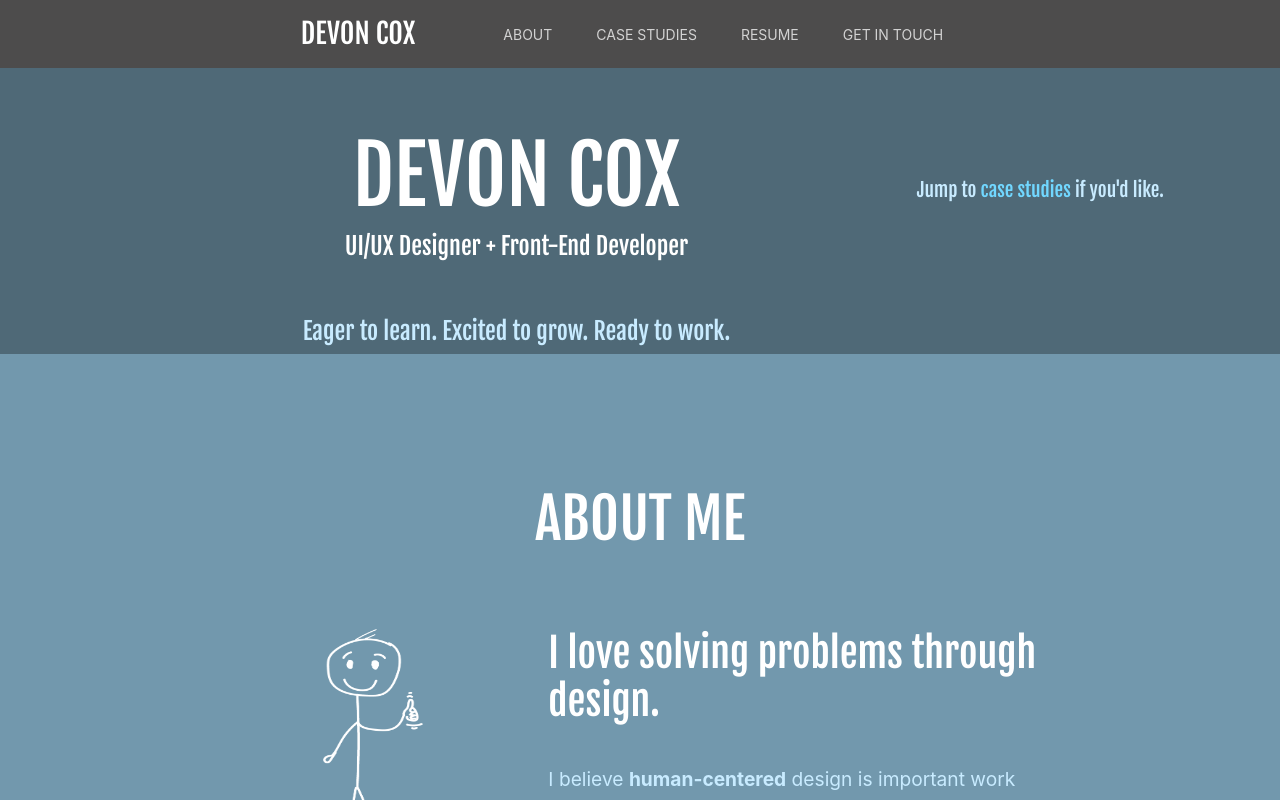
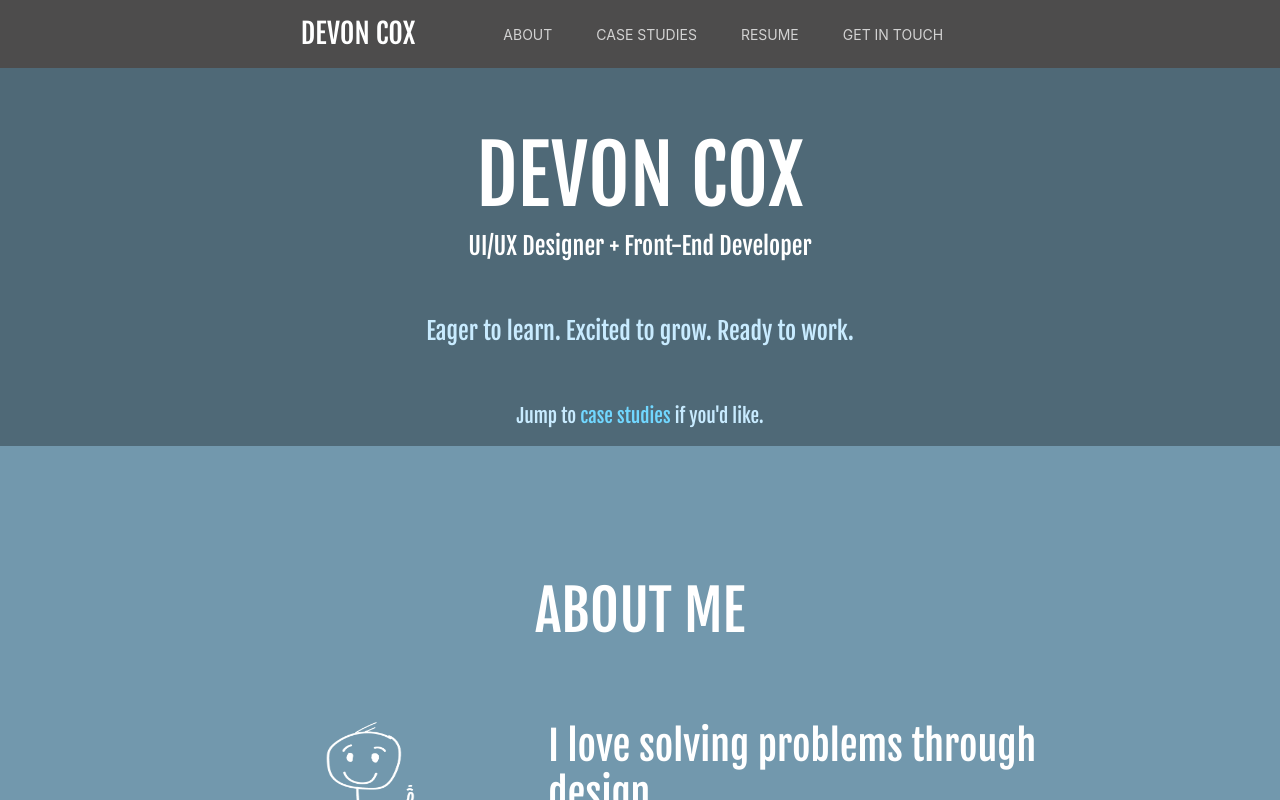
Before and after one commit to Devco2011/Devco2011.github.io, a React (Create React App) app: page /#/ in a window 1280 px wide. Shown: the top 800 px of the page. Built offline with nearby package versions, Linux system fonts and the light colour scheme.

Commit message:
removed row at header

```diff
--- a/src/main/Header.js
+++ b/src/main/Header.js
@@ -14,8 +14,6 @@ export const Header = () => {
                     <Col md="12" className="tagLine">
                         <h4>Eager to learn. Excited to grow. Ready to work.</h4>
                     </Col>
-                </Row>
-                <Row className="justify-content-md-center mb-5">
                     <Col className="col-12" className="jumpTo">
                         <p>Jump to <HashLink to="#CaseStudies">case studies</HashLink> if you'd like.</p>
                     </Col>
```
Also changed, not shown: 1 other file (tests, documents, lock files or other folders).
